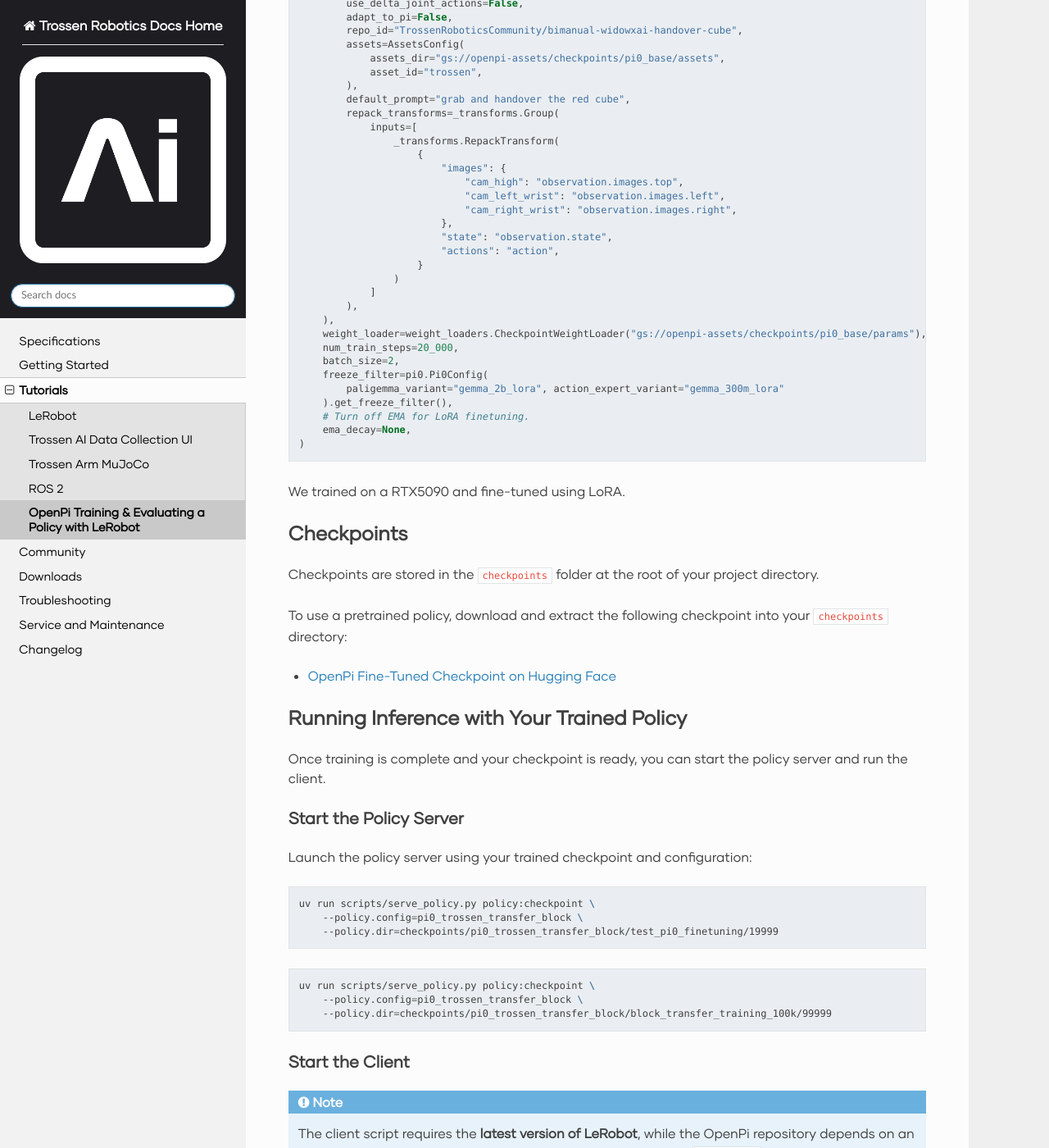
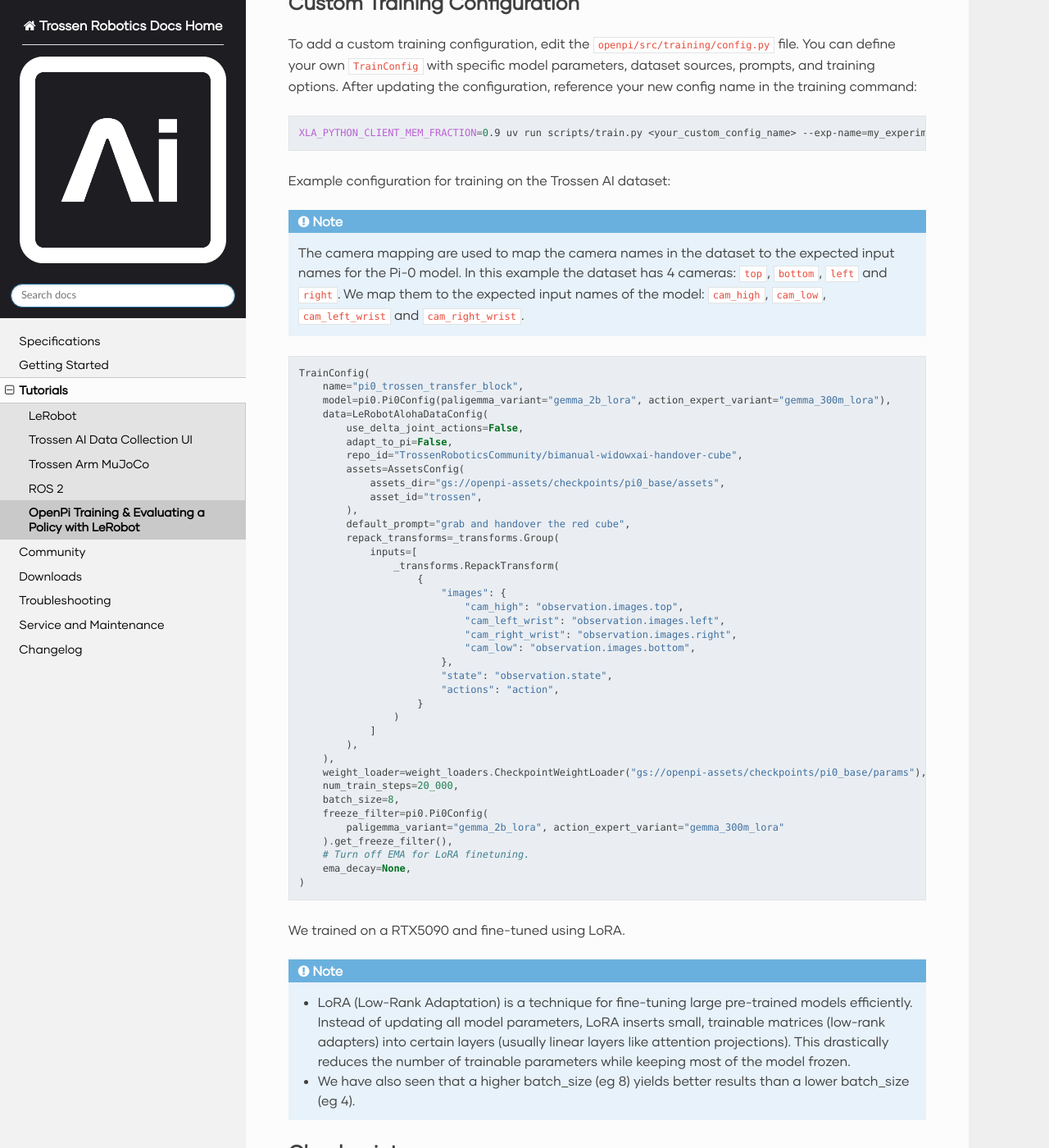
Before and after one commit to TrossenRobotics/trossen_arm, a Sphinx documentation site: the page built from docs/tutorials/open_pi.rst, in a window 1280 px wide and 1400 px high, scrolled down 3385 px. Shown: the whole window at 82% size. Built offline with Sphinx 7.4.7 and the Read the Docs theme 3.1.0, drawn with Linux system fonts in a browser that asks for light colours; some web fonts are replaced; pages that are not in the unit, such as notebooks, are missing from menus; some of the changed text lies outside the part shown.

Commit message:
update docs to match readme

```diff
--- a/docs/tutorials/open_pi.rst
+++ b/docs/tutorials/open_pi.rst
@@ -12,7 +12,6 @@ Background
 Refer to the `Pi-0 Paper <https://www.physicalintelligence.company/download/pi0.pdf>`_ for understanding the model architecture and training procedure.
 Also, look into the limitations section for known issues and challenges.
 In order to get good results, a good quality dataset is necessary as mentioned in the paper:
-
 
     "Our experiments imply that an analogous phenomenon might take place with robot foundation models, where pre-trained models have some zero-shot capabilities, but complex tasks like laundry following require fine-tuning with high-quality data.
     Training on only this high-quality data results in a brittle model that does not reliably recover from mistakes, while running the pre-trained model in zero shot does not always exhibit the fluent strategies demonstrated in the post-training data."
@@ -46,6 +45,20 @@ This tutorial walks you through:
 - Fine-tuning using LoRA
 - Evaluating policies
 - Running inference
+
+
+.. note::
+
+    - This example uses two different versions of LeRobot:
+      - **LeRobot V0.1.0** for training and dependency management.
+      - **LeRobot V0.3.2** for running the client and inference.
+    - The custom LeRobot V0.3.2 (with BiWidowXAIFollower support) is available on GitHub:
+      [Interbotix/lerobot – `trossen_ai_open_pi` branch](https://github.com/Interbotix/lerobot/tree/trossen_ai_open_pi)
+    - **LeRobot V0.1.0** is installed at `.venv/lib/python3.11/site-packages/lerobot`.
+    - **LeRobot V0.3.2** is installed at `examples/trossen_ai/.venv/lib/python3.11/site-packages/lerobot`.
+    - **Training commands** should be run from the project root to use LeRobot V0.1.0.
+    - **Client commands** should be run from the `examples/trossen_ai` directory to use LeRobot V0.3.2.
+    - This setup works because `uv` manages dependencies in isolated virtual environments for each project.
 
 Collect Episodes using LeRobot
 ------------------------------
@@ -122,6 +135,13 @@ After updating the configuration, reference your new config name in the training
 
 Example configuration for training on the Trossen AI dataset:
 
+
+.. note::
+
+    The camera mapping are used to map the camera names in the dataset to the expected input names for the Pi-0 model.
+    In this example the dataset has 4 cameras: ``top``, ``bottom``, ``left`` and ``right``.
+    We map them to the expected input names of the model: ``cam_high``, ``cam_low``, ``cam_left_wrist`` and ``cam_right_wrist``.
+
 .. code-block:: python
 
    TrainConfig(
@@ -144,6 +164,7 @@ Example configuration for training on the Trossen AI dataset:
                                "cam_high": "observation.images.top",
                                "cam_left_wrist": "observation.images.left",
                                "cam_right_wrist": "observation.images.right",
+                               "cam_low": "observation.images.bottom",
                            },
                            "state": "observation.state",
                            "actions": "action",
@@ -154,7 +175,7 @@ Example configuration for training on the Trossen AI dataset:
        ),
        weight_loader=weight_loaders.CheckpointWeightLoader("gs://openpi-assets/checkpoints/pi0_base/params"),
        num_train_steps=20_000,
-       batch_size=2,
+       batch_size=8,
        freeze_filter=pi0.Pi0Config(
            paligemma_variant="gemma_2b_lora", action_expert_variant="gemma_300m_lora"
        ).get_freeze_filter(),
@@ -163,6 +184,14 @@ Example configuration for training on the Trossen AI dataset:
    )
 
 We trained on a RTX5090 and fine-tuned using LoRA.
+
+.. note::
+
+    - LoRA (Low-Rank Adaptation) is a technique for fine-tuning large pre-trained models efficiently.
+      Instead of updating all model parameters, LoRA inserts small, trainable matrices (low-rank adapters) into certain layers (usually linear layers like attention projections).
+      This drastically reduces the number of trainable parameters while keeping most of the model frozen.
+
+    - We have also seen that a higher batch_size (eg 8) yields better results than a lower batch_size (eg 4).
 
 Checkpoints
 -----------
@@ -189,12 +218,6 @@ Launch the policy server using your trained checkpoint and configuration:
        --policy.config=pi0_trossen_transfer_block \
        --policy.dir=checkpoints/pi0_trossen_transfer_block/test_pi0_finetuning/19999
 
-.. code-block:: bash
-
-   uv run scripts/serve_policy.py policy:checkpoint \
-       --policy.config=pi0_trossen_transfer_block \
-       --policy.dir=checkpoints/pi0_trossen_transfer_block/block_transfer_training_100k/99999
-
 Start the Client
 ~~~~~~~~~~~~~~~~
 .. note::
@@ -216,19 +239,19 @@ You can edit the **camera and arm IP address configuration** directly in the scr
        min_time_to_move_multiplier=4.0,
        id="bimanual_follower",
        cameras={
-           "top": RealSenseCameraConfig(
+           "cam_high": RealSenseCameraConfig(
                serial_number_or_name="218622270304",
                width=640, height=480, fps=30, use_depth=False
            ),
-           "bottom": RealSenseCameraConfig(
+           "cam_low": RealSenseCameraConfig(
                serial_number_or_name="130322272628",
                width=640, height=480, fps=30, use_depth=False
            ),
-           "right": RealSenseCameraConfig(
+           "cam_right_wrist": RealSenseCameraConfig(
                serial_number_or_name="128422271347",
                width=640, height=480, fps=30, use_depth=False
            ),
-           "left": RealSenseCameraConfig(
+           "cam_left_wrist": RealSenseCameraConfig(
                serial_number_or_name="218622274938",
                width=640, height=480, fps=30, use_depth=False
            ),
@@ -303,3 +326,9 @@ We used the same command for all tests:
 .. code-block:: bash
 
    uv run main.py --mode autonomous --task_prompt "grab red cube"
+
+If you want to run the client in test mode (no movement, just logs the actions that would be taken), you can use the following command:
+
+.. code-block:: bash
+
+   uv run main.py --mode test --task_prompt "grab red cube"
```
